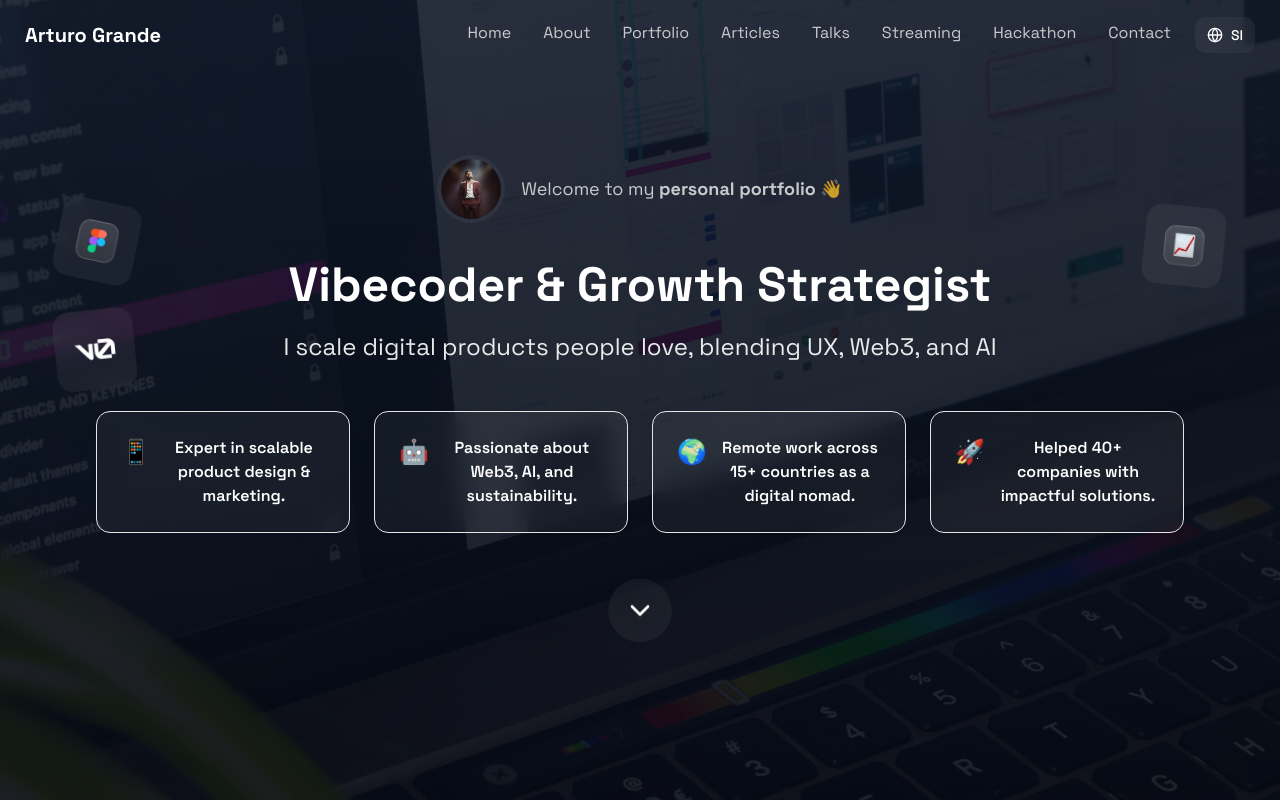
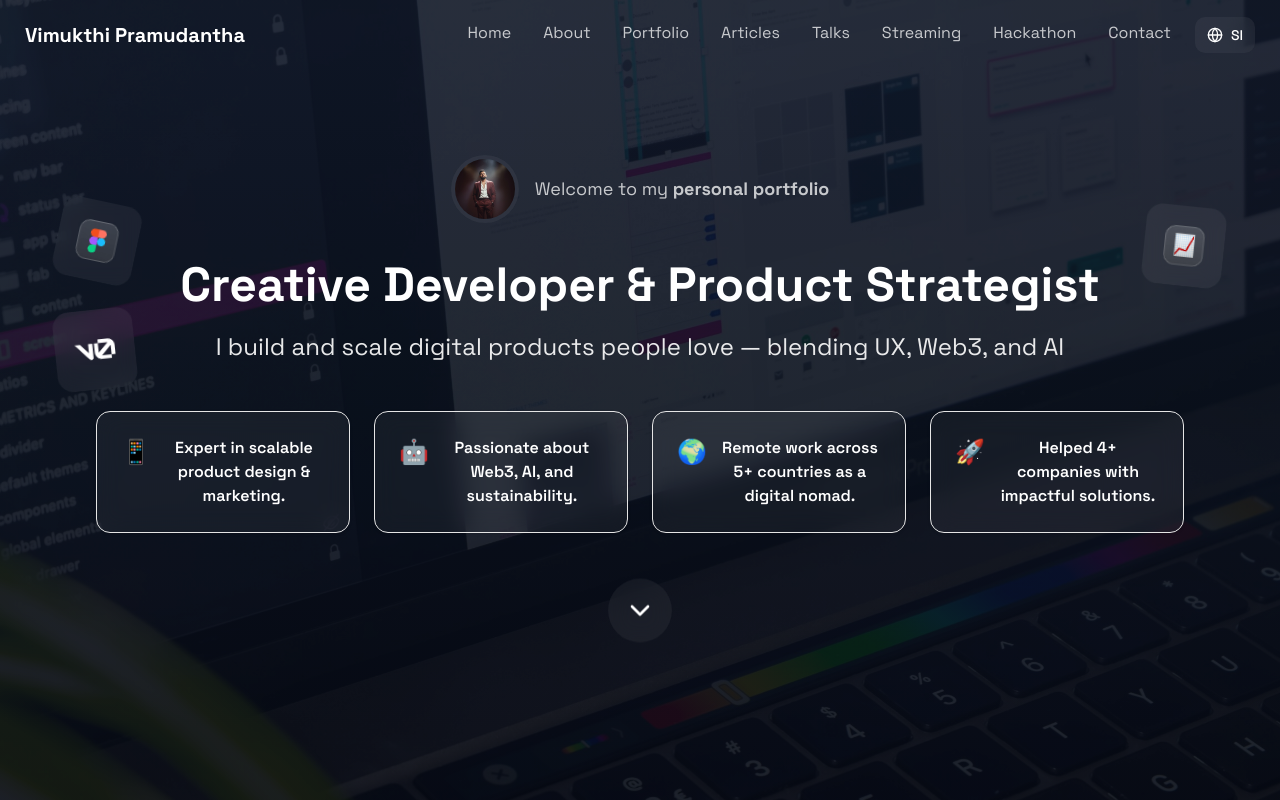
Before and after one commit to VimukthiPramudantha/Portfolio-V2, a Next.js app: page / in a window 1280 px wide. Shown: the top 800 px of the page. Built offline with nearby package versions, Linux system fonts and the light colour scheme; no server answers.

Commit message:
updated hero section

```diff
--- a/components/hero-section.tsx
+++ b/components/hero-section.tsx
@@ -38,15 +38,15 @@ export default function HeroSection() {
                 className="rounded-full sm:w-[60px] sm:h-[60px]"
               />
             </div>
-            <div className="text-center">
+                      <div className="text-center">
               <p className="text-sm sm:text-lg text-white/75">
                 {language === "en" ? (
                   <>
-                    Welcome to my <strong>personal portfolio</strong> 👋
+                    Welcome to my <strong>personal portfolio</strong>
                   </>
                 ) : (
                   <>
-                    Bienvenido a mi <strong>portfolio personal</strong> 👋
+                    මගේ <strong>පුද්ගලික පෝර්ට්ෆෝලියෝවට</strong> සාදරයෙන් පිළිගනිමු
                   </>
                 )}
               </p>
@@ -57,16 +57,16 @@ export default function HeroSection() {
             <h1 className="text-xl sm:text-3xl md:text-4xl lg:text-5xl font-bold leading-tight text-white px-2 mb-4">
               {language === "en" ? (
                 <>
-                  Vibecoder & Growth Strategist <br />
+                  Creative Developer & Product Strategist <br />
                   <span className="text-sm sm:text-lg md:text-xl lg:text-2xl font-normal text-white/90 block mt-4">
-                    I scale digital products people love, blending UX, Web3, and AI
+                    I build and scale digital products people love — blending UX, Web3, and AI
                   </span>
                 </>
               ) : (
                 <>
-                  Vibecoder & Growth Strategist <br />
+                  නිර්මාණාත්මක සංවර්ධක හා නිෂ්පාදන මාර්ගගත විවේචකයෙක් <br />
                   <span className="text-sm sm:text-lg md:text-xl lg:text-2xl font-normal text-white/90 block mt-4">
-                    Escalo productos digitales que la gente ama, combinando UX, Web3 e IA
+                    මම ජනතාවට ප්‍රියවූ ඩිජිටල් නිෂ්පාදන සාදමින් එවැනි නිෂ්පාදන ප්‍රමාණය කරමි — UX, Web3, සහ AI එක් කරමින්
                   </span>
                 </>
               )}
--- a/components/navbar.tsx
+++ b/components/navbar.tsx
@@ -56,8 +56,8 @@ export default function Navbar() {
         }`}
       >
         <div className="flex items-center justify-between">
-          <Link href="/" className="text-lg sm:text-xl font-bold text-white md:flex-1">
-            Arturo Grande
+          <Link href="#home" className="text-lg sm:text-xl font-bold text-white md:flex-1">
+            Vimukthi Pramudantha
           </Link>
 
           {isStreamingPage && (
--- a/contexts/language-context.tsx
+++ b/contexts/language-context.tsx
@@ -29,8 +29,8 @@ const translations = {
     "hero.title": "I vibecode and scale products people love",
     "hero.card1": "Expert in scalable product design & marketing.",
     "hero.card2": "Passionate about Web3, AI, and sustainability.",
-    "hero.card3": "Remote work across 15+ countries as a digital nomad.",
-    "hero.card4": "Helped 40+ companies with impactful solutions.",
+    "hero.card3": "Remote work across 5+ countries as a digital nomad.",
+    "hero.card4": "Helped 4+ companies with impactful solutions.",
 
     // Footer
     "footer.portfolio": "PORTFOLIO",
```
